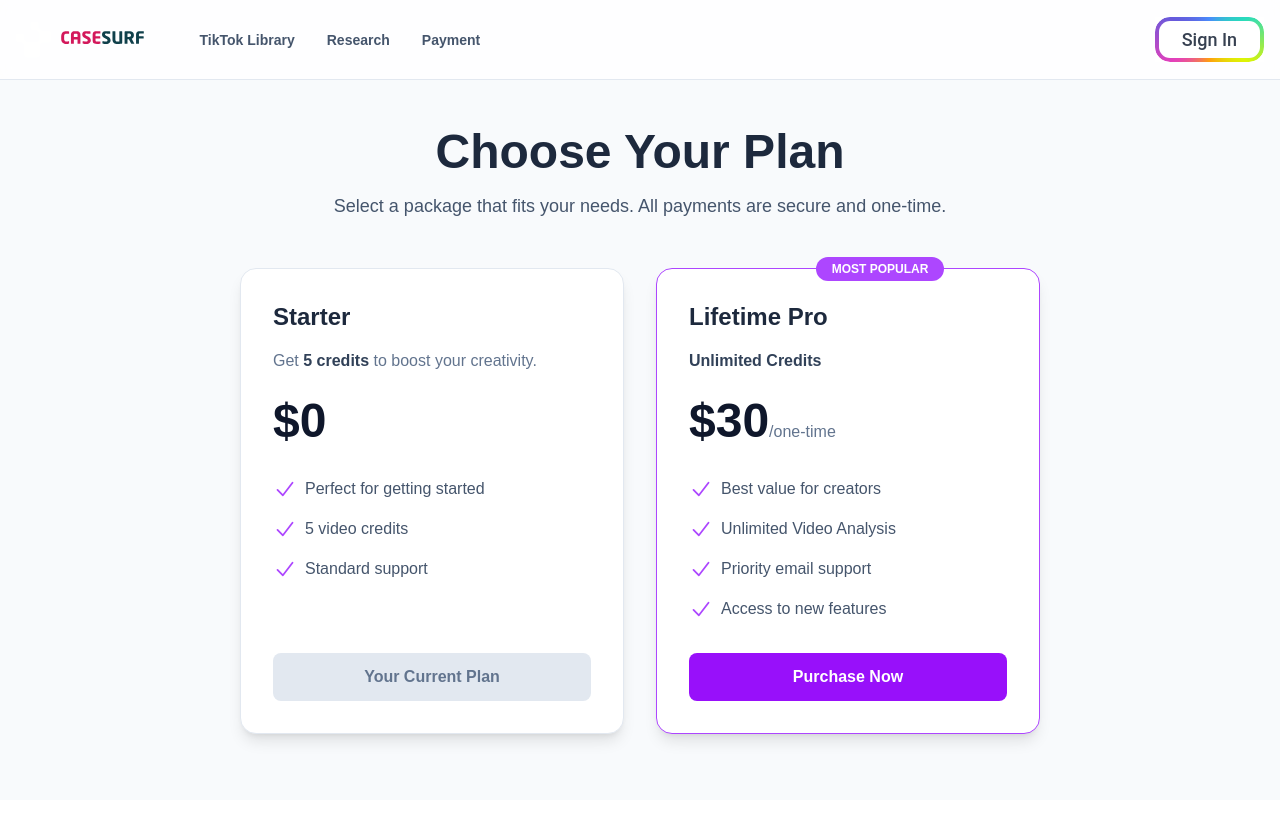
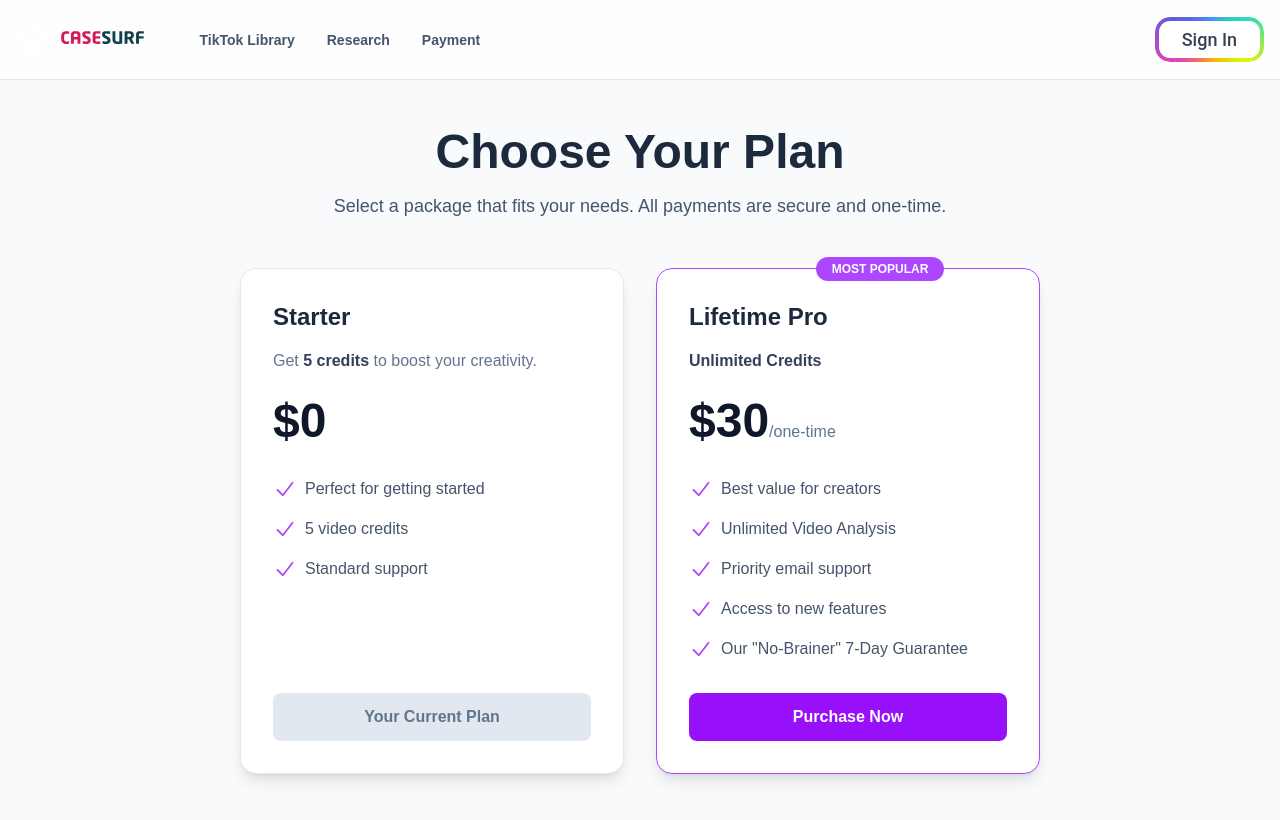
Before and after one commit to thanhbinhs/CaseSurf, a Next.js app in the folder frontend/: page /payment in a window 1280 px wide. Built offline with nearby package versions, Linux system fonts and the light colour scheme; no server answers.

Commit message:
update and fix bug

```diff
--- a/frontend/src/app/payment/page.tsx
+++ b/frontend/src/app/payment/page.tsx
@@ -102,7 +102,7 @@ export default function PaymentPage() {
     // --- DỮ LIỆU PLAN ĐÃ CẬP NHẬT ---
     const plans: Plan[] = [
         { name: 'Starter', credits: 5, price: 0, priceId: 'price_basic_0', features: ['Perfect for getting started', '5 video credits', 'Standard support'], isFree: true },
-        { name: 'Lifetime Pro', credits: Infinity, price: 30, priceId: 'price_plus_30', features: ['Best value for creators', 'Unlimited Video Analysis', 'Priority email support', 'Access to new features'], popular: true },
+        { name: 'Lifetime Pro', credits: Infinity, price: 30, priceId: 'price_plus_30', features: ['Best value for creators', 'Unlimited Video Analysis', 'Priority email support', 'Access to new features', 'Our "No-Brainer" 7-Day Guarantee'], popular: true },
     ];
 
     const PAYPAL_CLIENT_ID = process.env.NEXT_PUBLIC_PAYPAL_CLIENT_ID;
```
